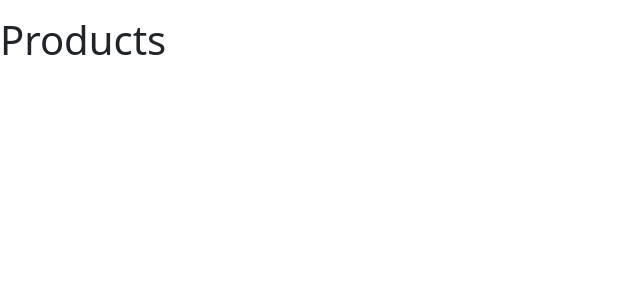
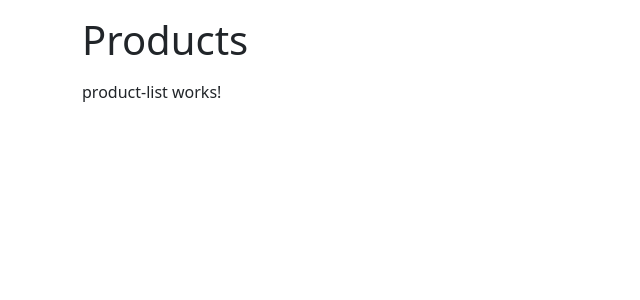
Before and after one commit to karl-arndt/ecommerce-project, an Angular app in the folder 03-frontend/angular-ecommerce/: page / in a window 1280 px wide. Shown: the top 300 px of the page, without its empty margins (0-640 px from the left). Built offline with nearby package versions, Linux system fonts and the light colour scheme.

Commit message:
Add product-list component

```diff
--- a/03-frontend/angular-ecommerce/src/app/app-module.ts
+++ b/03-frontend/angular-ecommerce/src/app/app-module.ts
@@ -3,10 +3,12 @@ import { BrowserModule } from '@angular/platform-browser';
 
 import { AppRoutingModule } from './app-routing-module';
 import { App } from './app';
+import { ProductList } from './components/product-list/product-list';
 
 @NgModule({
   declarations: [
-    App
+    App,
+    ProductList
   ],
   imports: [
     BrowserModule,
--- a/03-frontend/angular-ecommerce/src/app/app.html
+++ b/03-frontend/angular-ecommerce/src/app/app.html
@@ -1,3 +1,4 @@
-<div class="container"></div>
+<div class="container">
   <h1 class="mt-3 mb-3">Products</h1>
-<div></div>
+  <app-product-list></app-product-list>
+</div>
--- /dev/null
+++ b/03-frontend/angular-ecommerce/src/app/components/product-list/product-list.html
@@ -0,0 +1 @@
+<p>product-list works!</p>
--- a/03-frontend/angular-ecommerce/src/index.html
+++ b/03-frontend/angular-ecommerce/src/index.html
@@ -1,13 +1,11 @@
 <!doctype html>
 <html lang="en">
 <head>
-  <meta charset="utf-8">
   <meta charset="utf-8">
   <meta name="viewport" content="width=device-width, initial-scale=1">
   <title>AngularEcommerce</title>
   <link href="https://cdn.jsdelivr.net/npm/bootstrap@5.3.8/dist/css/bootstrap.min.css" rel="stylesheet" integrity="sha384-sRIl4kxILFvY47J16cr9ZwB07vP4J8+LH7qKQnuqkuIAvNWLzeN8tE5YBujZqJLB" crossorigin="anonymous">
   <base href="/">
-  <meta name="viewport" content="width=device-width, initial-scale=1">
   <link rel="icon" type="image/x-icon" href="favicon.ico">
 </head>
 <body>
```
Also changed, not shown: 03-frontend/angular-ecommerce/src/app/components/product-list/product-list.ts (added, +11 -0 lines), 03-frontend/angular-ecommerce/src/app/components/product-list/product-list.css (added), 1 other file (tests, documents, lock files or other folders).
